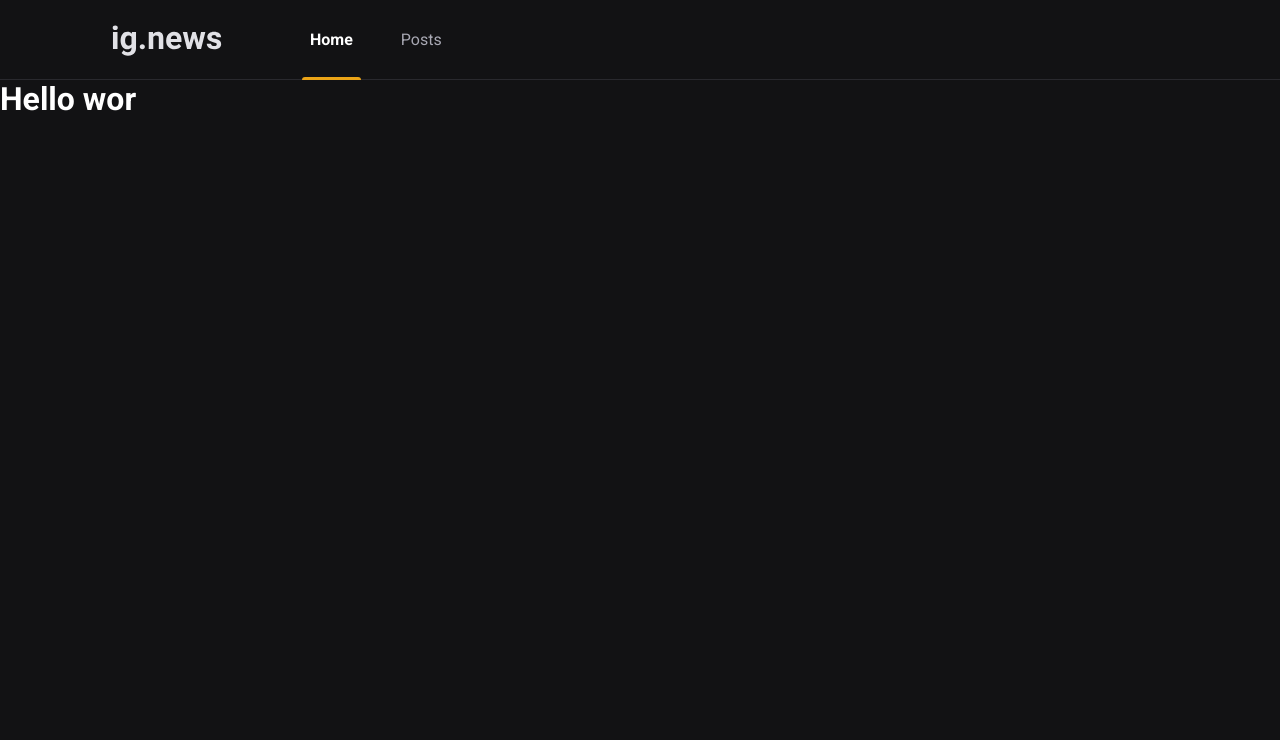
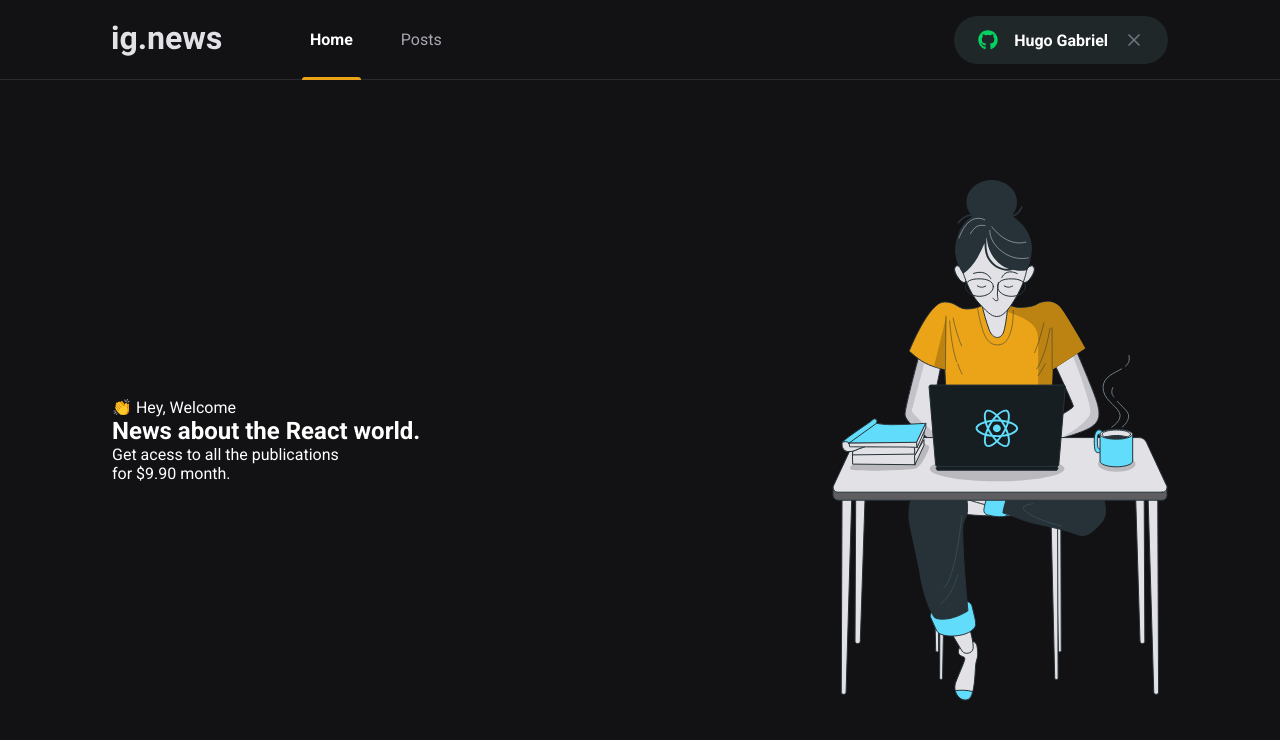
Before and after one commit to HugooSantos/Next-News, a Next.js app: page / in a window 1280 px wide. Shown: the top 740 px of the page. Built offline with nearby package versions, Linux system fonts and the light colour scheme.

Commit message:
started to style home

```diff
--- a/package.json
+++ b/package.json
@@ -12,6 +12,7 @@
     "next": "12.1.6",
     "react": "18.1.0",
     "react-dom": "18.1.0",
+    "react-icons": "^4.3.1",
     "sass": "^1.51.0"
   },
   "devDependencies": {
--- /dev/null
+++ b/src/components/SignInButton/index.tsx
@@ -0,0 +1,25 @@
+import { FaGithub} from 'react-icons/fa'
+import { FiX} from 'react-icons/fi'
+import styles from './styles.module.scss'
+export function SignInButton(){
+    const isUserLoggedIn = true;
+
+    return isUserLoggedIn ? (
+        <button
+        type="button"
+        className={styles.signInButton}
+        >
+            <FaGithub color="#04d361" />
+            Hugo Gabriel
+            <FiX color="#737380" className={styles.closeIcon} />
+        </button>
+    ) : (
+        <button
+        type="button"
+        className={styles.signInButton}
+        >
+            <FaGithub color="#eba417" />
+            sign in with github
+        </button>
+    )
+}
--- /dev/null
+++ b/src/components/SignInButton/styles.module.scss
@@ -0,0 +1,27 @@
+.signInButton{
+    height: 3rem;
+    border-radius: 3rem;
+    background: var(--gray-850);
+    border:0;
+    padding:0 1.5rem;
+    display: flex;
+    align-items: center;
+    justify-content: center;
+
+    color:var(--white);
+    font-weight: bold;
+    svg{
+        width:20px;
+        height: 20px;
+    }
+    svg.closeIcon{
+        margin-left: 1rem;
+    }
+    svg:first-child{
+        margin-right:1rem;
+    }
+    transition: filter 0.2s;
+    &:hover{
+        filter:brightness(0.8);
+    }
+}
--- a/src/components/header/index.tsx
+++ b/src/components/header/index.tsx
@@ -1,3 +1,4 @@
+import { SignInButton } from '../SignInButton'
 import styles from './styles.module.scss'
 
 
@@ -10,6 +11,7 @@
                     <a className={styles.active}>Home</a>
                     <a>Posts</a>
                 </nav>
+                <SignInButton />
             </div>
         </header>
     )
--- a/src/components/header/styles.module.scss
+++ b/src/components/header/styles.module.scss
@@ -46,4 +46,7 @@
             }
      }
  }
+ button{
+     margin-left:auto;
+ }
 }
--- /dev/null
+++ b/src/pages/home.module.scss
@@ -0,0 +1,12 @@
+.contentContainer{
+ max-width: 1120px;
+ margin: 0 auto;
+ padding: 0 2rem;
+ height: calc(100vh - 5rem);
+ display: flex;
+ align-items: center;
+ justify-content: space-between;
+}
+.hero{
+    max-width: 600px;
+}
--- a/src/pages/index.tsx
+++ b/src/pages/index.tsx
@@ -1,14 +1,23 @@
 
 import Head from 'next/head'
+import styles from './home.module.scss'
 export default function Home() {
   return (
     <>
     <Head>
           <title>home |   HugoNews</title>
     </Head>
-    <h1 >
-      Hello wor
-    </h1>
+    <main className={styles.contentContainer}>
+      <section className={styles.hero}>
+        <span>👏 Hey, Welcome</span>
+        <h1>News about the <span>React</span> world.</h1>
+        <p>
+          Get acess to all the publications <br />
+          <span>for $9.90 month</span>.
+        </p>
+      </section>
+      <img src="/images/avatar.svg" alt="girl coding" />
+    </main>
     </>
 
   )
--- a/src/styles/global.scss
+++ b/src/styles/global.scss
@@ -7,6 +7,7 @@
     --white: #FFFFFF;
     --gray-100: #e1e1e6;
     --gray-300: #a8a8b3;
+    --gray-850: #1f2729;
     --gray-900: #121214;
     --cyan-500: #61dafb;
     --yellow-500: #eba417;
```
Also changed, not shown: 1 other file (tests, documents, lock files or other folders).
